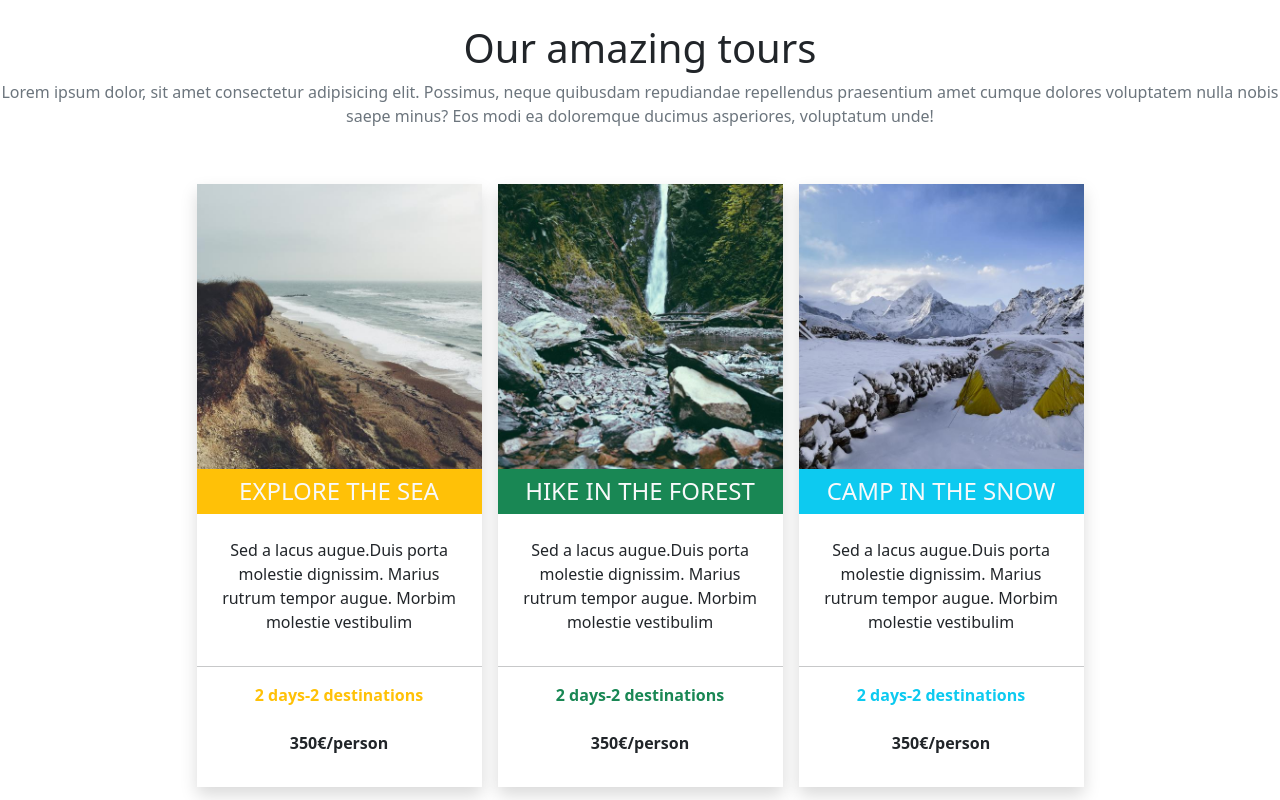
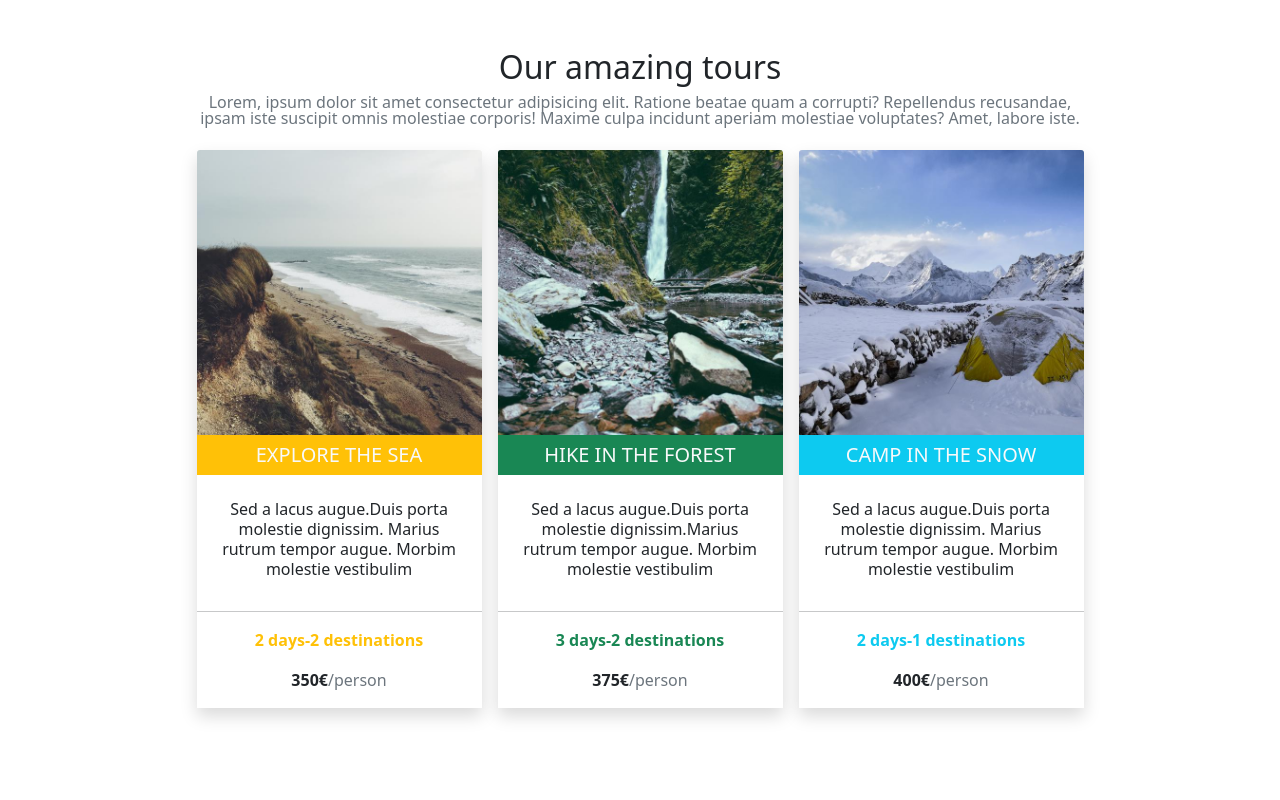
Before and after one commit to LauraElenaAnghelache/bootstrap-travel-agency, a plain HTML site: page index.html in a window 1280 px wide. Drawn offline with nearby package versions, Linux system fonts and the light colour scheme.

Commit message:
salvataggio provvisorio

```diff
--- a/index.html
+++ b/index.html
@@ -10,9 +10,15 @@
   </head>
   <body>
       <!-- header -->
-    <header class="text-center pt-4">
-    <h1>Our amazing tours</h1>
-        <p class="text-secondary mb-5">Lorem ipsum dolor, sit amet consectetur adipisicing elit. Possimus, neque quibusdam repudiandae repellendus praesentium amet cumque dolores voluptatem nulla nobis saepe minus? Eos modi ea doloremque ducimus asperiores, voluptatum unde!</p>
+    <header>
+    <div class="text-center pt-5">
+    <h2>Our amazing tours</h2>
+    <blockquote class="blockquote">
+      <p class="text-center text-secondary fs-6 lh-1">
+        Lorem, ipsum dolor sit amet consectetur adipisicing elit. Ratione beatae quam a corrupti? Repellendus recusandae, <br>ipsam iste suscipit omnis molestiae corporis! Maxime culpa incidunt aperiam molestiae voluptates? Amet, labore iste.
+      </p>
+    </blockquote>
+    </div>
     </header>
     <!-- main-->
     <main>
@@ -20,48 +26,44 @@
             <div class="row justify-content-center">
                 <div class="col-3 shadow p-0 m-2">
                     <div class="text-center">
-                        <img class="img-fluid" src="img/1061-600x600.jpg"class="card-img-top" alt="immagine1">
-                        <h4 class="card-title text-light bg-warning pt-2 pb-2">EXPLORE THE SEA</h4>
+                        <img src="img/1061-600x600.jpg" class="card-img-top img-fluid" alt="immagine1">
+                        <h4 class="card-title text-light bg-warning pt-2 pb-2 fs-5">EXPLORE THE SEA</h4>
                         <div class="card-body">
-                            <p class="card-text">Sed a lacus augue.Duis porta molestie dignissim. Marius rutrum tempor augue. Morbim molestie vestibulim</p>
-                        </div>
+                            <p class="card-text lh-sm">Sed a lacus augue.Duis porta molestie dignissim.
+                                 Marius rutrum tempor augue. Morbim molestie vestibulim</p>
+                                </div>
                             <hr>
-                          <p class="fw-bold text-warning pb-2">2 days-2 destinations</p>
-                          <p class="fw-bold pb-3">350&euro;/person</p>
+                          <p class="fw-bold text-warning p-0">2 days-2 destinations</p>
+                          <p class="fw-bold">350&euro;<span class="text-secondary fw-lighter">/person</span></p>
                     </div>
                 </div>
                 <div class="col-3 shadow p-0 m-2">
                     <div class="text-center">
-                        <img class="img-fluid" src="img/15-600x600.jpg"class="card-img-top" alt="immagine2">
-                        <h4 class="card-title text-light bg-success pt-2 pb-2">HIKE IN THE FOREST</h4>
+                        <img src="img/15-600x600.jpg" class="card-img-top img-fluid" alt="immagine2">
+                        <h4 class="card-title text-light bg-success pt-2 pb-2 fs-5">HIKE IN THE FOREST</h4>
                         <div class="card-body">
-                            <p class="card-text">Sed a lacus augue.Duis porta molestie dignissim. Marius rutrum tempor augue. Morbim molestie vestibulim</p>
+                            <p class="card-text lh-sm">Sed a lacus augue.Duis porta molestie dignissim.Marius rutrum tempor augue. Morbim molestie vestibulim</p>
                         </div>
                             <hr>
-                          <p class="fw-bold text-success pb-2">2 days-2 destinations</p>
-                          <p class="fw-bold pb-3">350&euro;/person</p>
-                    </div>
+                          <p class="fw-bold text-success p-0">3 days-2 destinations</p>
+                          <p class="fw-bold">375&euro;<span class="text-secondary fw-lighter">/person</span></p>
+                        </div>
                 </div>
                 <div class="col-3 shadow p-0 m-2">
                     <div class="text-center">
-                        <img class="img-fluid" src="img/1036-600x600.jpg"class="card-img-top" alt="immagine3">
-                        <h4 class="card-title text-light bg-info pt-2 pb-2">CAMP IN THE SNOW</h4>
+                        <img src="img/1036-600x600.jpg" class="card-img-top img-fluid" alt="immagine3">
+                        <h4 class="card-title text-light bg-info pt-2 pb-2 fs-5">CAMP IN THE SNOW</h4>
                         <div class="card-body">
-                          <p class="card-text">Sed a lacus augue.Duis porta molestie dignissim. Marius rutrum tempor augue. Morbim molestie vestibulim</p>
+                          <p class="card-text lh-sm">Sed a lacus augue.Duis porta molestie dignissim. Marius rutrum tempor augue. Morbim molestie vestibulim</p>
                         </div>
                           <hr>
-                          <p class="fw-bold text-info pb-2">2 days-2 destinations</p>
-                          <p class=" fw-bold pb-3">350&euro;/person</p>
-                        </ul>
+                          <p class="fw-bold text-info p-0">2 days-1 destinations</p>
+                          <p class=" fw-bold">400&euro;<span class="text-secondary fw-lighter">/person</span></p>
                     </div>
                 </div>
              </div>
         </div>
-
-
-
-
-     </main>
+    </main>
     <script src="https://cdn.jsdelivr.net/npm/bootstrap@5.1.3/dist/js/bootstrap.bundle.min.js" integrity="sha384-ka7Sk0Gln4gmtz2MlQnikT1wXgYsOg+OMhuP+IlRH9sENBO0LRn5q+8nbTov4+1p" crossorigin="anonymous"></script>
   </body>
 </html>
```
